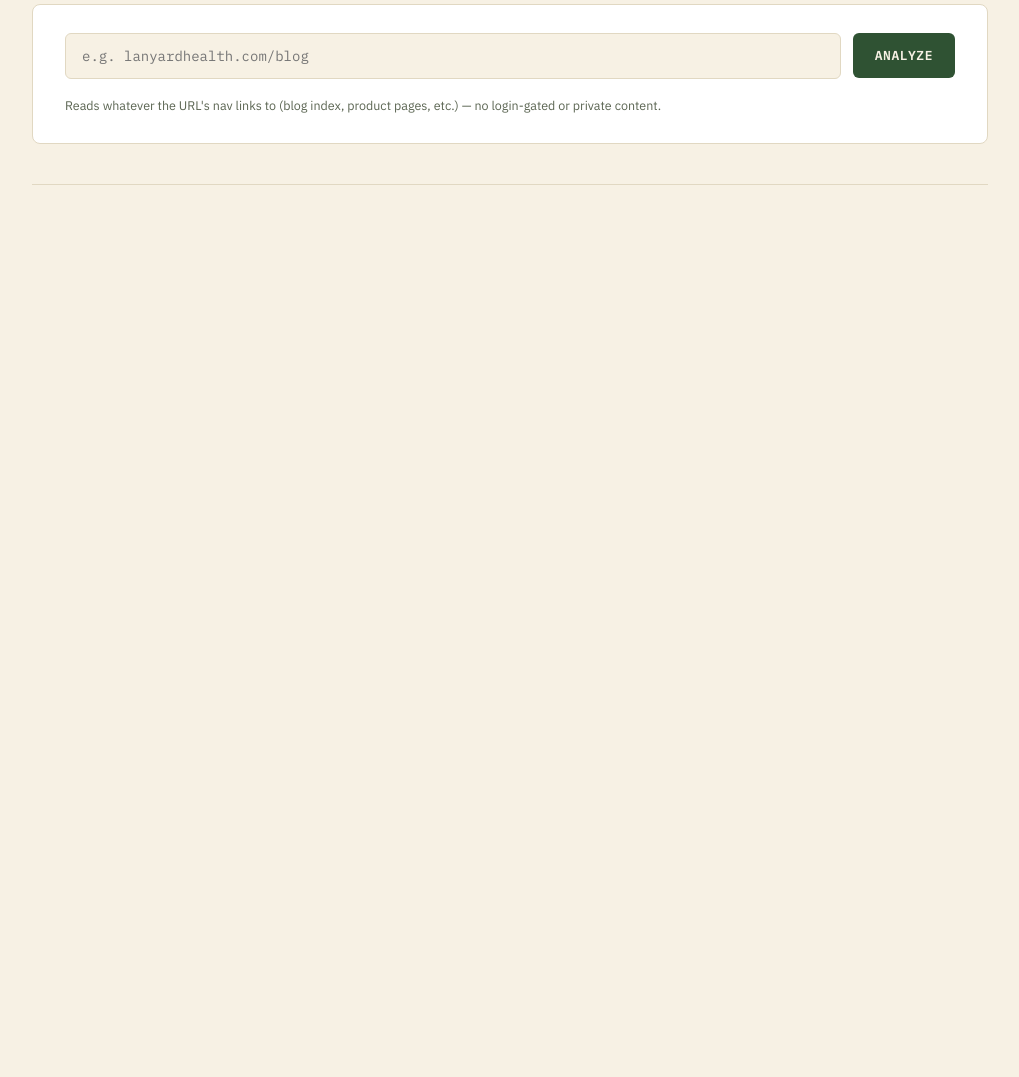
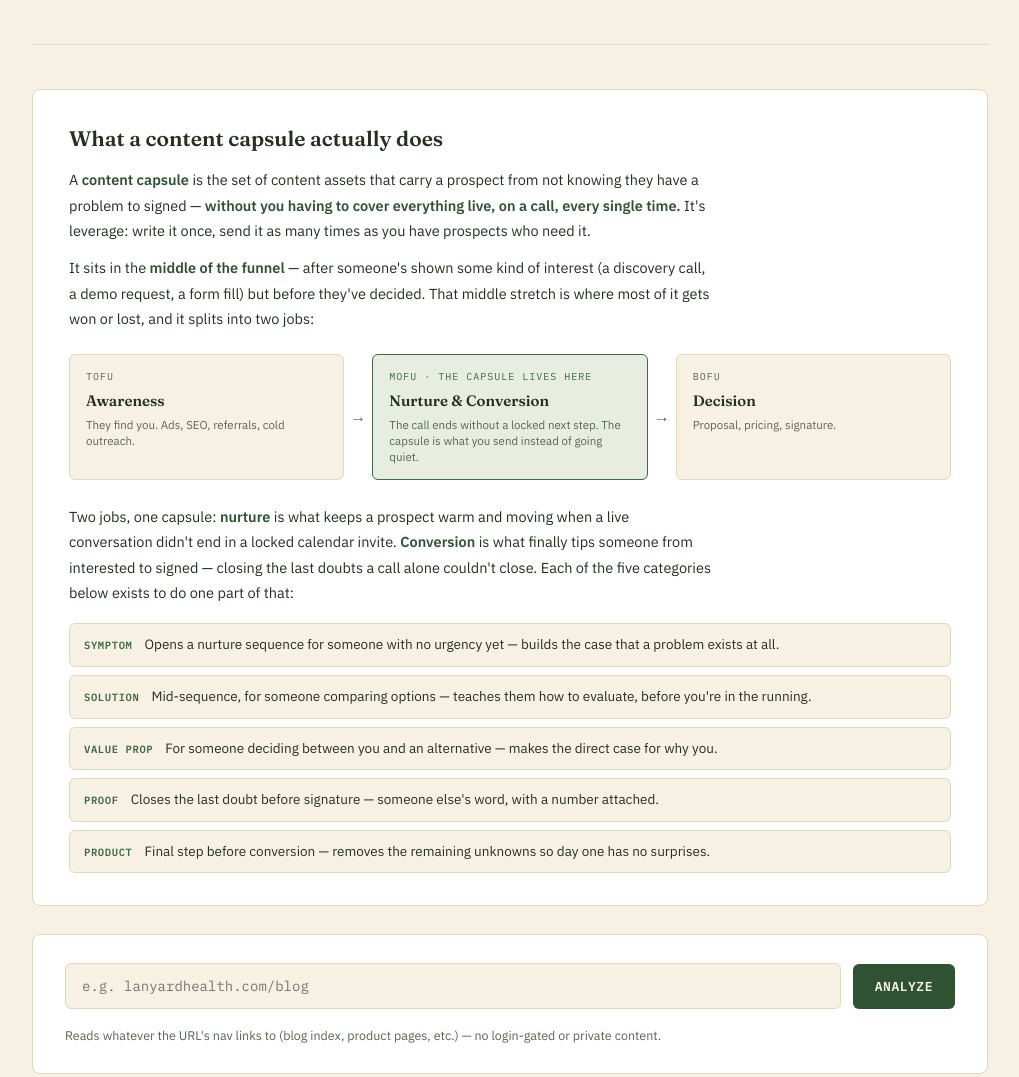
Before and after one commit to keyona-rerev/mofu-content-analyzer, a website: page index.html in a window 1280 px wide. Shown: the part 312-1389 px from the top of the page, without its empty margins (130-1149 px from the left). Before the commit the page ends 800 px from the top, so only its background shows below. Drawn offline with Linux system fonts and the light colour scheme.

Commit message:
Add explainer section: what a content capsule is and where it sits in the funnel (nurture + conversion focus)

```diff
--- a/index.html
+++ b/index.html
@@ -29,6 +29,31 @@ h1{ font-family:'Fraunces', serif; font-weight:600; font-size:clamp(30px, 4.4vw,
 h1 em{ font-style:italic; font-weight:400; color:var(--green-deep); }
 .lede{ font-size:16px; color:var(--ink-soft); max-width:640px; margin:0 0 28px; }
 .lede b{ color:var(--ink); font-weight:600; }
+
+/* explainer — what a content capsule is / where it sits in the funnel */
+.explainer{ background:var(--card); border:1px solid var(--line); border-radius:8px; padding:32px 36px; margin-bottom:28px; }
+.explainer h2{ font-family:'Fraunces', serif; font-weight:600; font-size:21px; margin-bottom:12px; color:var(--ink); }
+.explainer p{ font-size:14.5px; color:var(--ink); line-height:1.75; max-width:74ch; }
+.explainer p + p{ margin-top:12px; }
+.explainer b{ color:var(--green-deep); font-weight:600; }
+
+.funnel-strip{ display:flex; align-items:stretch; gap:0; margin:22px 0 24px; flex-wrap:wrap; }
+.funnel-stage{
+  flex:1; min-width:140px; background:var(--cream); border:1px solid var(--line); border-radius:6px;
+  padding:14px 16px; position:relative;
+}
+.funnel-stage.active{ background:var(--green-wash); border-color:var(--green-accent); }
+.funnel-stage-label{ font-family:'IBM Plex Mono', monospace; font-size:10px; letter-spacing:0.1em; text-transform:uppercase; color:var(--ink-soft); margin-bottom:4px; }
+.funnel-stage.active .funnel-stage-label{ color:var(--green-accent); }
+.funnel-stage-name{ font-family:'Fraunces', serif; font-weight:600; font-size:15px; color:var(--ink); margin-bottom:4px; }
+.funnel-stage-desc{ font-size:11.5px; color:var(--ink-soft); line-height:1.4; }
+.funnel-arrow{
+  display:flex; align-items:center; justify-content:center; padding:0 6px; color:var(--ink-soft); font-size:16px; flex-shrink:0;
+}
+
+.job-role-list{ display:flex; flex-direction:column; gap:8px; margin-top:18px; }
+.job-role{ display:flex; gap:12px; align-items:baseline; font-size:13.5px; color:var(--ink); background:var(--cream); border:1px solid var(--line); border-radius:6px; padding:10px 14px; }
+.job-role b{ font-family:'IBM Plex Mono', monospace; font-size:10.5px; letter-spacing:0.06em; text-transform:uppercase; color:var(--green-accent); font-weight:600; white-space:nowrap; }
 
 /* form */
 .entry{ background:var(--card); border:1px solid var(--line); border-radius:8px; padding:28px 32px; display:flex; gap:12px; align-items:center; flex-wrap:wrap; }
@@ -107,6 +132,8 @@ h1 em{ font-style:italic; font-weight:400; color:var(--green-deep); }
   .overall-panel{ grid-template-columns:1fr; gap:24px; }
   .elements{ grid-template-columns:repeat(2,1fr); }
   .cat-top{ grid-template-columns:1fr; } .cat-score{ text-align:left; } .cat-body{ grid-template-columns:1fr; }
+  .funnel-strip{ flex-direction:column; }
+  .funnel-arrow{ transform:rotate(90deg); padding:4px 0; }
 }
 </style>
 </head>
@@ -117,13 +144,50 @@ h1 em{ font-style:italic; font-weight:400; color:var(--green-deep); }
     <div class="eyebrow">T029 · MOFU Content Analyzer</div>
     <h1>Does your content <em>do its job</em>?</h1>
     <p class="lede">Enter a site's blog or content URL. This crawls it, classifies every substantive page into one of five content-capsule jobs, scores each 0–100, and checks the 3-piece minimum per job.</p>
-    <form class="entry" id="entryForm">
-      <input type="text" id="urlInput" placeholder="e.g. lanyardhealth.com/blog" required />
-      <button type="submit" id="submitBtn">Analyze</button>
-      <div class="entry-note">Reads whatever the URL's nav links to (blog index, product pages, etc.) — no login-gated or private content.</div>
-    </form>
-    <div class="error-msg" id="errorMsg" style="display:none;"></div>
   </header>
+
+  <div class="explainer">
+    <h2>What a content capsule actually does</h2>
+    <p>A <b>content capsule</b> is the set of content assets that carry a prospect from not knowing they have a problem to signed — <b>without you having to cover everything live, on a call, every single time.</b> It's leverage: write it once, send it as many times as you have prospects who need it.</p>
+    <p>It sits in the <b>middle of the funnel</b> — after someone's shown some kind of interest (a discovery call, a demo request, a form fill) but before they've decided. That middle stretch is where most of it gets won or lost, and it splits into two jobs:</p>
+
+    <div class="funnel-strip">
+      <div class="funnel-stage">
+        <div class="funnel-stage-label">TOFU</div>
+        <div class="funnel-stage-name">Awareness</div>
+        <div class="funnel-stage-desc">They find you. Ads, SEO, referrals, cold outreach.</div>
+      </div>
+      <div class="funnel-arrow">→</div>
+      <div class="funnel-stage active">
+        <div class="funnel-stage-label">MOFU · the capsule lives here</div>
+        <div class="funnel-stage-name">Nurture &amp; Conversion</div>
+        <div class="funnel-stage-desc">The call ends without a locked next step. The capsule is what you send instead of going quiet.</div>
+      </div>
+      <div class="funnel-arrow">→</div>
+      <div class="funnel-stage">
+        <div class="funnel-stage-label">BOFU</div>
+        <div class="funnel-stage-name">Decision</div>
+        <div class="funnel-stage-desc">Proposal, pricing, signature.</div>
+      </div>
+    </div>
+
+    <p>Two jobs, one capsule: <b>nurture</b> is what keeps a prospect warm and moving when a live conversation didn't end in a locked calendar invite. <b>Conversion</b> is what finally tips someone from interested to signed — closing the last doubts a call alone couldn't close. Each of the five categories below exists to do one part of that:</p>
+
+    <div class="job-role-list">
+      <div class="job-role"><b>Symptom</b>Opens a nurture sequence for someone with no urgency yet — builds the case that a problem exists at all.</div>
+      <div class="job-role"><b>Solution</b>Mid-sequence, for someone comparing options — teaches them how to evaluate, before you're in the running.</div>
+      <div class="job-role"><b>Value Prop</b>For someone deciding between you and an alternative — makes the direct case for why you.</div>
+      <div class="job-role"><b>Proof</b>Closes the last doubt before signature — someone else's word, with a number attached.</div>
+      <div class="job-role"><b>Product</b>Final step before conversion — removes the remaining unknowns so day one has no surprises.</div>
+    </div>
+  </div>
+
+  <form class="entry" id="entryForm">
+    <input type="text" id="urlInput" placeholder="e.g. lanyardhealth.com/blog" required />
+    <button type="submit" id="submitBtn">Analyze</button>
+    <div class="entry-note">Reads whatever the URL's nav links to (blog index, product pages, etc.) — no login-gated or private content.</div>
+  </form>
+  <div class="error-msg" id="errorMsg" style="display:none;"></div>
 
   <div id="loading">Crawling and classifying — this can take 10–20 seconds…</div>
   <div id="report"></div>
```
